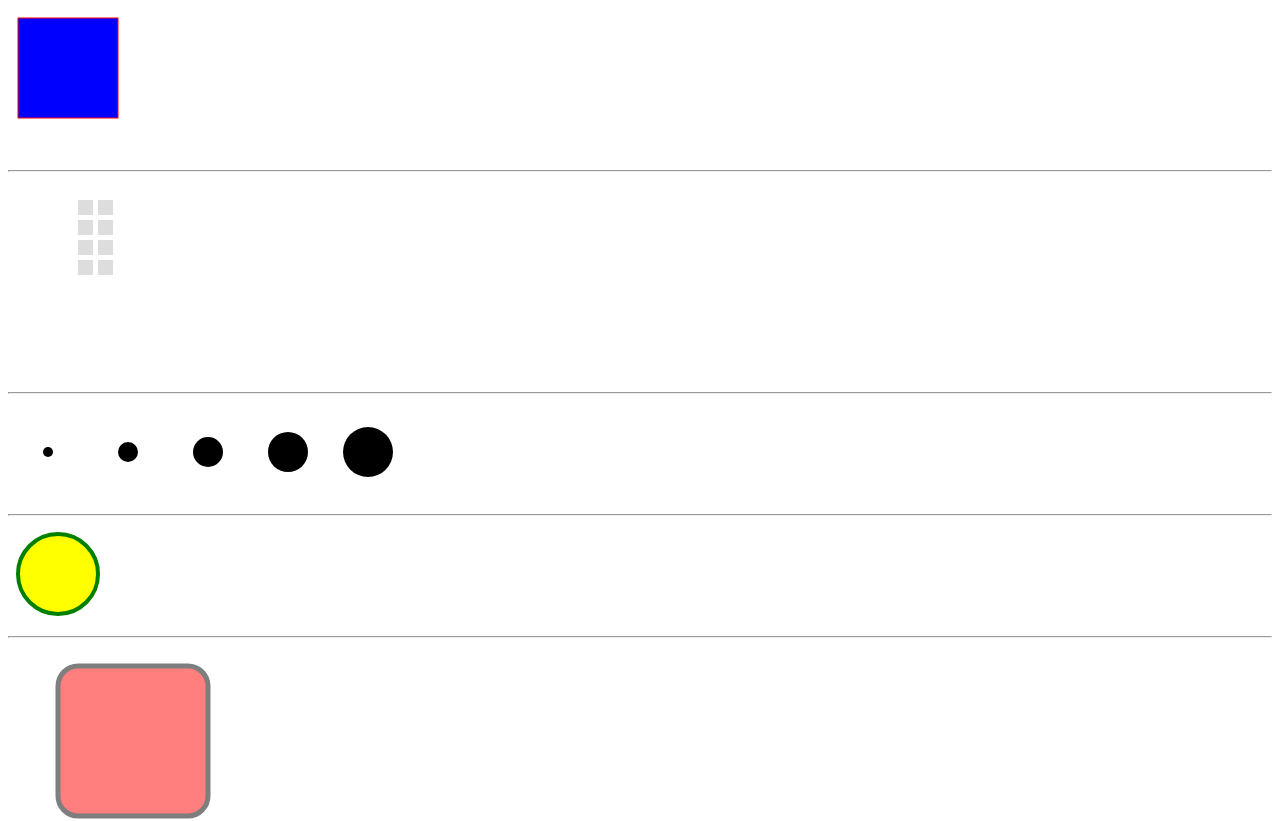
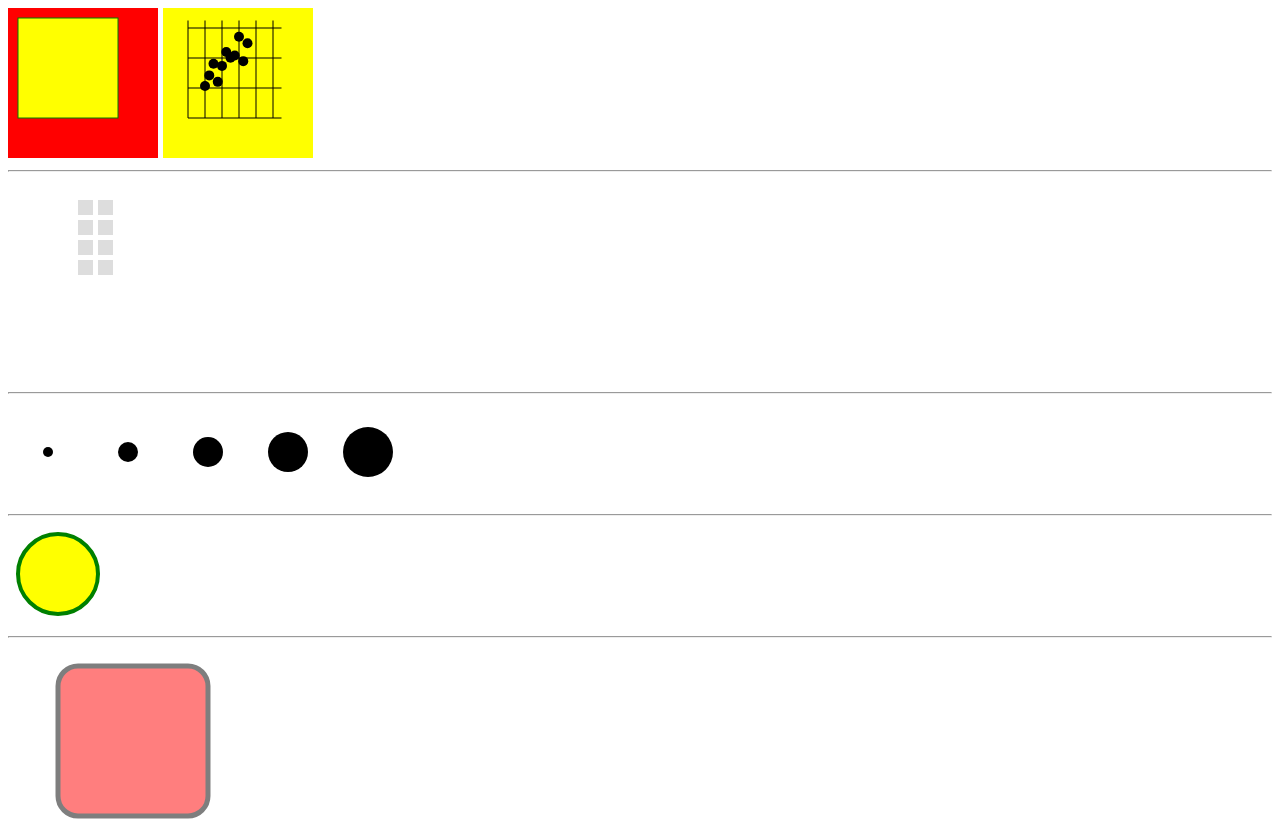
Before and after one commit to adamwbowman/svelte-charts, a Svelte app: page / in a window 1280 px wide. Shown: the top 821 px of the page. Built offline with nearby package versions, Linux system fonts and the light colour scheme.

Commit message:
added grid

```diff
--- a/src/App.svelte
+++ b/src/App.svelte
@@ -14,18 +14,48 @@
 	};
 
 // working
+import { scaleLinear } from 'd3-scale';
+import { gridData } from "./data.js";
+
+const padding = {top:20,right:40,bottom:40,left:25};
+let width = 150, height = 150;
 const xxTicks = [0, 4, 8, 12, 16, 20];
 const yyTicks = [0, 2, 4, 6, 8, 10, 12];
+$: xScale = scaleLinear().domain([0,20]).range([padding.left, width-padding.right]);
+$: yScale = scaleLinear().domain([0,12]).range([height-padding.bottom, padding.top]);
 </script>
 
 <main>
 <!-- working -->
-<svg width='150' height='150' preserveAspectRatio='none'>
+<svg width='150' height='150' style='background-color:red' preserveAspectRatio='none'>
+	<g fill="blue">
+		<rect x="10" y="10" height="100" width="100" transform="translate(0,0)"
+		style="stroke:green; fill:yellow"/>
+	</g>
+</svg>
+<svg width={width} height={height} style='background-color:yellow'>
 
-<rect x="10" y="10" height="100" width="100"
-style="stroke:#ff0000; fill: #0000ff"/>
+	<g class="x-axis">
+		{#each xxTicks as tick}
+		<g transform="translate(0, {yScale(tick)})">
+			<line x1="{padding.left}" x2="{xScale(22)}" stroke="black" />
+		</g>
+		{/each}
+	</g>
+	<g class="y-axis">
+		{#each xxTicks as tick}
+		<g transform="translate({xScale(tick)},0)">
+			<line y1="{yScale(0)}" y2="{yScale(13)}" stroke="black" />
+		</g>
+		{/each}
+	</g>
+	{#each gridData as point}
+		<circle cx='{xScale(point.x)}' cy='{yScale(point.y)}' r='5'/>
+	{/each}
 
-</svg><hr />
+
+</svg>
+<hr />
 <!-- gray boxes -->
 	<svg width="800" height="200">
 		<g transform="translate(70, 20)">
--- a/src/data.js
+++ b/src/data.js
@@ -17,3 +17,16 @@ export let tweenData = [
 	{ foo: 3, bar: 8 },
 	{ foo: 1, bar: 6 },
 ];
+export let gridData = [
+	{ x: 10, y: 8.04 },
+	{ x: 8, y: 6.95 },
+	{ x: 13, y: 7.58 },
+	{ x: 9, y: 8.81 },
+	{ x: 11, y: 8.33 },
+	{ x: 14, y: 9.96 },
+	{ x: 6, y: 7.24 },
+	{ x: 4, y: 4.26 },
+	{ x: 12, y: 10.84 },
+	{ x: 7, y: 4.82 },
+	{ x: 5, y: 5.68 }
+]
```
